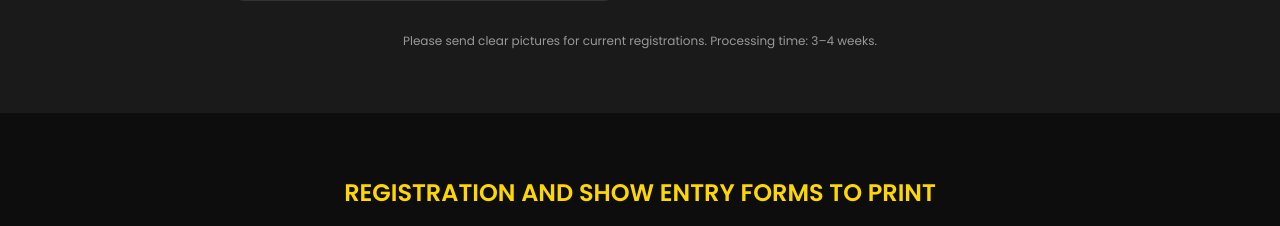
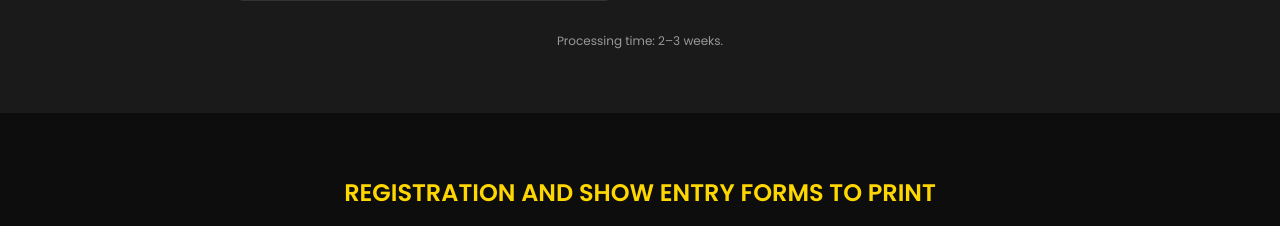
Before and after one commit to anderson895/Xclusiveexoticbullyclub, a PHP site: page /registration in a window 1280 px wide. Shown: the part 976-1202 px from the top of the page. Run offline with PHP 8.4, Linux system fonts and the light colour scheme; style sheets or scripts are compiled from the project's sources.

Commit message:
Update registration.php

```diff
--- a/registration.php
+++ b/registration.php
@@ -48,7 +48,7 @@
   </div>
 
   <p class="text-center mt-8 text-xs text-[#999999]">
-    Please send clear pictures for current registrations. Processing time: 3–4 weeks.
+    Processing time: 2–3 weeks.
   </p>
 </section>
 
```
